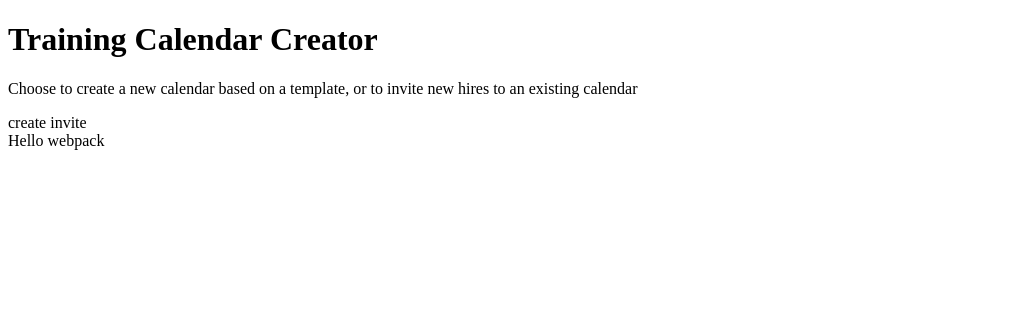
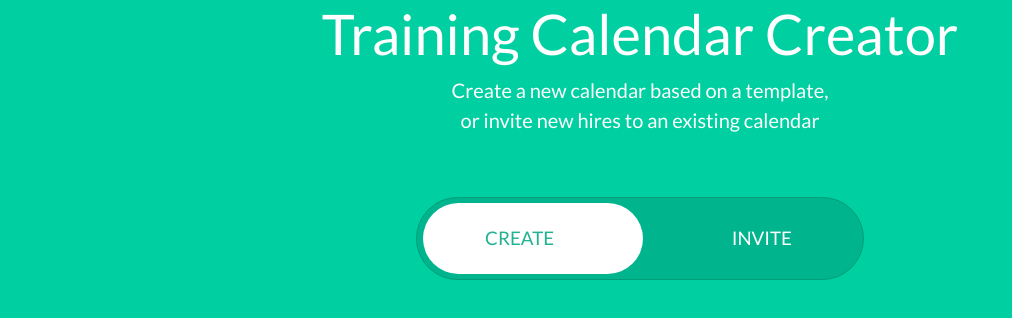
Before and after one commit to tomxland/calendar-creator, a website built with webpack: page dist/index.html in a window 1280 px wide. Shown: the whole page, without its empty margins (0-1012 px from the left). Built offline with nearby package versions, Linux system fonts and the light colour scheme.

Commit message:
Added css to webpack project

```diff
--- a/package.json
+++ b/package.json
@@ -9,15 +9,21 @@
     "start": "webpack-dev-server --open"
   },
   "dependencies": {
+    "bootstrap": "^4.1.1",
     "colors": "^1.2.5",
     "googleapis": "^27.0.0",
+    "jquery": "^3.3.1",
     "lodash": "^4.17.10",
     "moment": "^2.22.1",
     "moment-business-days": "^1.0.6",
+    "popper": "^1.0.1",
     "underscore": "^1.9.0",
     "xlsx": "^0.12.12"
   },
   "devDependencies": {
+    "css-loader": "^0.28.11",
+    "mini-css-extract-plugin": "^0.4.0",
+    "style-loader": "^0.21.0",
     "webpack": "^4.10.2",
     "webpack-cli": "^3.0.1",
     "webpack-command": "^0.2.0",
--- /dev/null
+++ b/src/css/style.css
@@ -0,0 +1,94 @@
+@import url("../../node_modules/bootstrap/dist/css/bootstrap.css");
+
+body {
+  background-color: #00cfa1;
+  color: #FFF;
+  font-family: 'Lato', sans-serif;
+}
+
+.btn-toggle {
+  width: 100%;
+  float: none;
+  display: block;
+  margin-right: auto;
+  margin-left: auto;
+  padding-left: 0;
+  padding-right: 0;
+  display: inline-block;
+  clear: both;
+  padding-top: 46px;
+  text-decoration: none;
+  cursor: pointer;
+  -webkit-user-select: none;
+     -moz-user-select: none;
+      -ms-user-select: none;
+          user-select: none;
+}
+.btn-toggle::after {
+  content: '';
+  display: table;
+  clear: both;
+}
+@media only screen and (max-width: 768px) {
+  .btn-toggle {
+    display: none;
+  }
+}
+.btn-toggle .track,
+.btn-toggle .handle {
+  margin: auto;
+  border-radius: 50px;
+  box-sizing: border-box;
+}
+.btn-toggle .track {
+  width: 448px;
+  height: 83px;
+  position: relative;
+  color: #fff;
+  background: #00B58D;
+  border: 1px solid #009d79;
+  padding: 19px 32px;
+}
+.btn-toggle .handle {
+  width: 220px;
+  height: 71px;
+  position: absolute;
+  top: 5px;
+  left: 6px;
+  background: #fff;
+  padding-top: 35px;
+  -webkit-transition: left 0.25s;
+  transition: left 0.25s;
+}
+.btn-toggle label {
+  position: absolute;
+  top: 0;
+  line-height: 80px;
+  font-size: 1.17rem;
+  text-transform: uppercase;
+  z-index: 1;
+  -webkit-transition: color 0.25s, padding 0.25s;
+  transition: color 0.25s, padding 0.25s;
+  cursor: pointer;
+}
+.btn-toggle label:nth-child(1) {
+  left: 15.27%;
+  color: #21b291;
+}
+.btn-toggle label:nth-child(2) {
+  right: 13.7%;
+  padding-right: 10px;
+}
+.btn-toggle.toggled .handle {
+  position: absolute;
+  top: 5px;
+  left: 221px;
+}
+.btn-toggle.toggled label:nth-child(1) {
+  color: #fff;
+  padding-left: 10px;
+}
+.btn-toggle.toggled label:nth-child(2) {
+  color: #21b291;
+  padding-right: 0;
+}
--- a/src/index.js
+++ b/src/index.js
@@ -1,12 +1,7 @@
 import _ from 'lodash';
+import $ from 'jquery';
+import './css/style.css';
 
-function component() {
-  var element = document.createElement('div');
-
-  // Lodash, now imported by this script
-  element.innerHTML = _.join(['Hello', 'webpack'], ' ');
-
-  return element;
-}
-
-document.body.appendChild(component());
+$('.btn-toggle').click(function() {
+  $(this).toggleClass('toggled');
+});
--- a/webpack.config.js
+++ b/webpack.config.js
@@ -1,4 +1,6 @@
 const path = require('path');
+
+const MiniCssExtractPlugin = require("mini-css-extract-plugin");
 
 module.exports = {
   entry: './src/index.js',
@@ -8,5 +10,21 @@ module.exports = {
   },
   devServer: {
     contentBase: './dist'
+  },
+  plugins: [
+    new MiniCssExtractPlugin({
+      filename: "bundle.css"
+    })
+  ],
+  module: {
+    rules: [
+      {
+        test: /\.css$/,
+        use: [
+          MiniCssExtractPlugin.loader,
+          "css-loader"
+        ]
+      }
+    ]
   }
 };
```
Also changed, not shown: dist/index.html, src/css/app.css (deleted), 2 other files.
